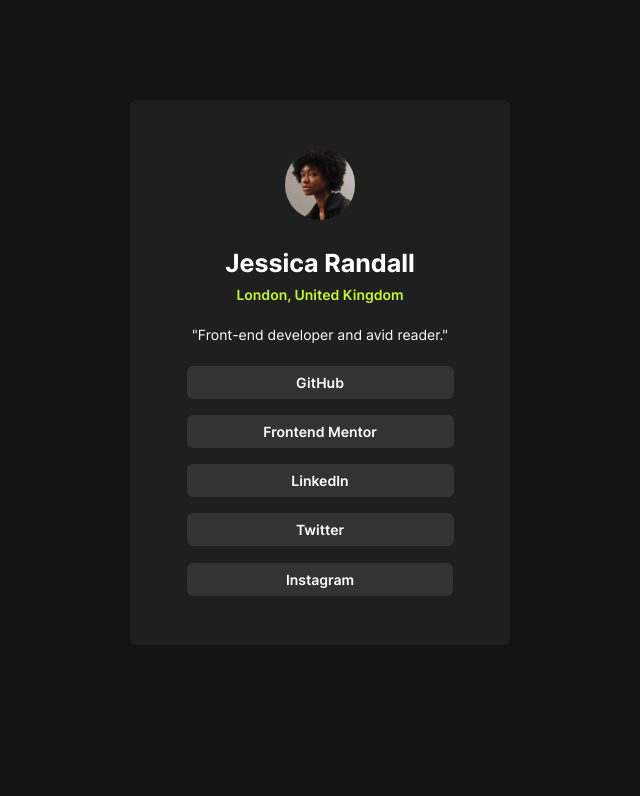
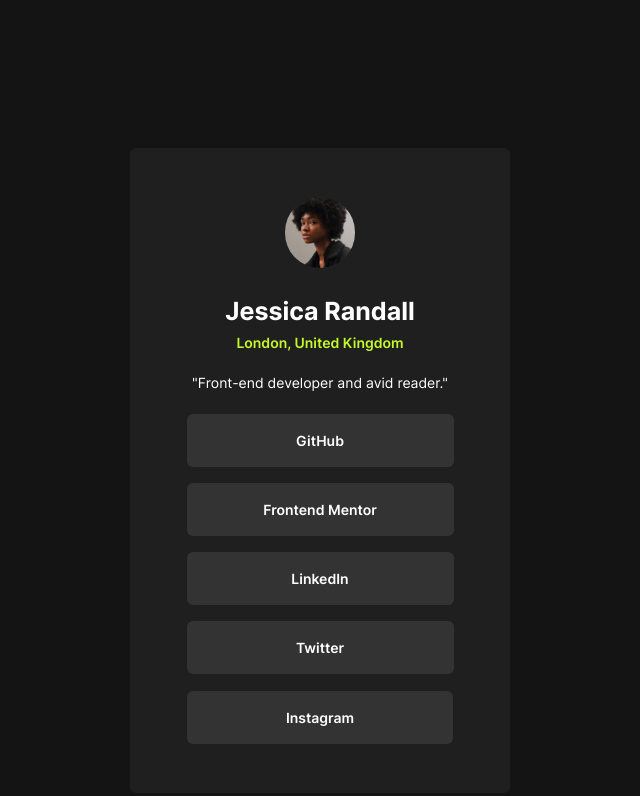
Before and after one commit to marlar-tz/Social_Link_Profile_Page, a plain HTML site: page index.html in a window 1280 px wide. Shown: the whole page, without its empty margins (320-960 px from the left). Drawn offline with nearby package versions, Linux system fonts and the light colour scheme.

Commit message:
updated index.html & main.css

```diff
--- a/index.html
+++ b/index.html
@@ -15,7 +15,7 @@
 </head>
 
 <body>
-  <div class="container">
+  <div class="container mt-5">
 
     <!-- image -->
     <div class="row justify-content-md-center justify-content-center  align-items-center ">
--- a/main.css
+++ b/main.css
@@ -58,6 +58,7 @@ body {
 .btn {
     font-family: inter-semibold !important;
     font-size: 14px !important;
+    padding: 1rem 2rem !important;
 }
 
 #border-dark {
```
